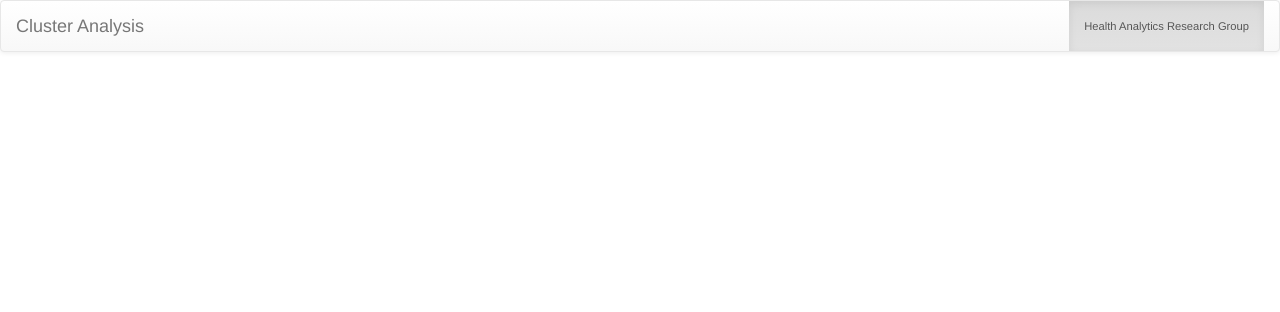
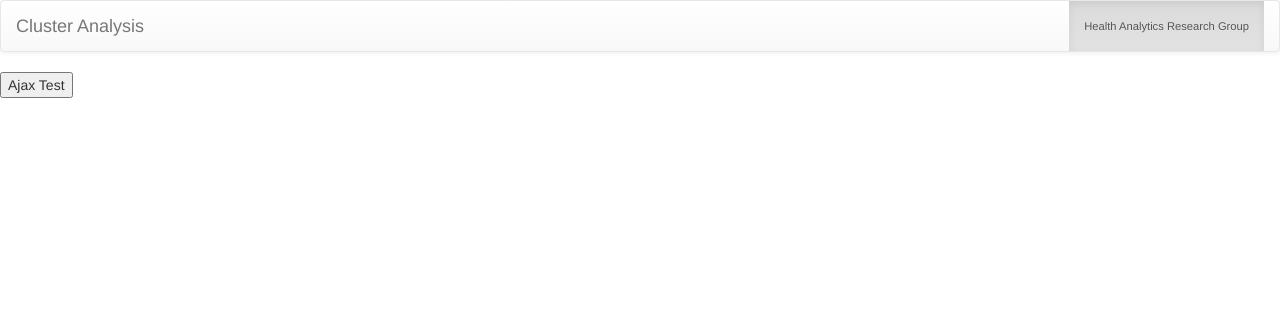
Before and after one commit to bckwon/Clustervision, a Flask app: page / in a window 1280 px wide. Shown: the top 312 px of the page. Run offline with Flask 2, Linux system fonts and the light colour scheme; some libraries are stand-ins or nearby versions.

Commit message:
Sample Script for Ajax Request

```diff
--- a/app.py
+++ b/app.py
@@ -23,6 +23,12 @@ def index():
 	data = json.dumps({'name': 'sample', 'data': [0,1,2,3]})
 	return render_template('index.html',data=data)
 
+# Sample Ajax Request Handler
+@app.route('/sample_ajax_address', methods=['POST'])
+def sample_ajax_address():
+	data = request.json['data']
+	print(data)
+	return json.dumps({'data': data})
 
 if __name__ == '__main__':
     app.run(debug=True)
--- a/templates/index.html
+++ b/templates/index.html
@@ -11,7 +11,7 @@
 {% include "partials/navigation.html" ignore missing %}
 
 <div class="canvas">
-
+<button id="sample_ajax_button">Ajax Test</button>
 </div>
 
 <script type="text/javascript">
@@ -19,4 +19,18 @@
     var data = JSON.parse({{data|tojson|safe}});
     console.log(data);
 
+    // Ajax Code to Send Data to Server and Receive Outcome from Server.
+    $('#sample_ajax_button').on("click", function(){
+	    $.ajax({
+	        type: "POST",
+	        url: $SCRIPT_ROOT + "/sample_ajax_address",
+	        contentType: "application/json; charset=utf-8",
+	        data: JSON.stringify({"data": data}),
+	        success: function(data) {
+	            var parsed_data = JSON.parse(data);
+	            var data = parsed_data["data"];
+	            console.log(data);
+	        }
+	    });
+    })
 </script>
--- a/templates/partials/navigation.html
+++ b/templates/partials/navigation.html
@@ -3,16 +3,17 @@
     <div class="navbar-header">
       <ul class="nav navbar-nav navbar-left">
         <li><a href="#" class="navbar-brand">Cluster Analysis</a></li>
-        <!-- <li><a id="display_patterngraph">PG</a></li> -->
       </ul>
     </div>
     <div class="collapse navbar-collapse" id="bs-example-navbar-collapse-1">
       <ul class="nav navbar-nav navbar-right">
           <li class = "active"><a href="#" style="font-size: 80%">Health Analytics Research Group</a></li>
       </ul>
-    </div><!-- /.navbar-collapse -->
-  </div><!-- /.container-fluid -->
+    </div>
+  </div>
 </nav>
 <script type="text/javascript">
+
   var $SCRIPT_ROOT = {{ request.script_root|tojson|safe }};
+
 </script>
```
